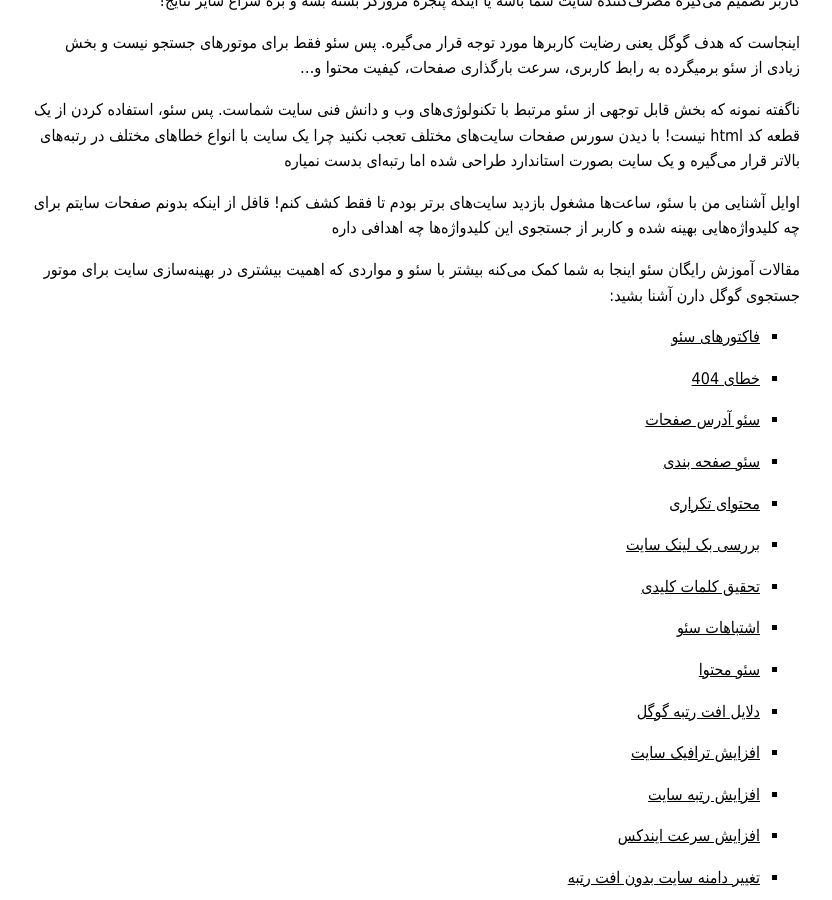
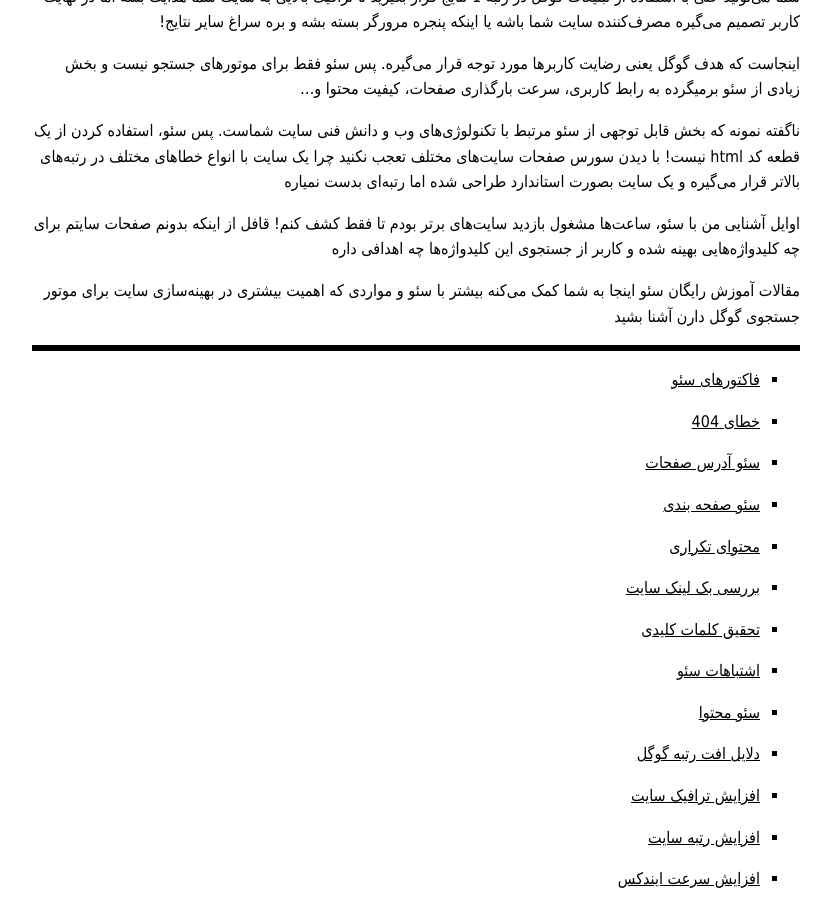
Before and after one commit to darkblog/darkblog.github.io, a Jekyll site: the page built from _posts/2021-5-27-seo.md, in a window 1280 px wide and 900 px high, scrolled down 621 px. Shown: the whole window, without its empty margins (224-1056 px from the left). Built offline with Jekyll 4.4.1, drawn with Linux system fonts in a browser that asks for light colours.

Commit message:
Update 2021-5-27-seo.md

```diff
--- a/_posts/2021-5-27-seo.md
+++ b/_posts/2021-5-27-seo.md
@@ -6,6 +6,8 @@
 سئو یا بهینه سازی سایت برای موتورهای جستجو شامل هر نوع تکنیک و روشی می‌شه که در نهایت منجر به صعود کلیدواژه‌ صفحات شما در نتایج موتورهای جستجو بشه
 
 <h2>سئو چیست؟ What is SEO</h2>
+
+***
 
 سئو مخفف فارسی شده SEO می‌شه که خودش مخفف Search Engine Optimization یعنی بهینه سازی برای موتورهای جستجو. در انگلیسی مثل ما سئو تلفظ نمی‌شه و تلفظ صحیحش اس‌ای‌او خوانده می‌شه. سئو برای موتورهای جستجوی مختلف تقریبا مشابه همدیگست اما قدرتمندترین موتور جستجوی دنیا یعنی گوگل، ترافیک بالایی از بازار رو سهم خودش کرده پس بهتره بگیم بهینه سازی برای موتور جستجوی گوگل
 
@@ -21,7 +23,9 @@
 
 اوایل آشنایی من با سئو، ساعت‌ها مشغول بازدید سایت‌های برتر بودم تا فقط کشف کنم! قافل از اینکه بدونم صفحات سایتم برای چه کلیدواژه‌هایی بهینه شده و کاربر از جستجوی این کلیدواژه‌ها چه اهدافی داره
 
-مقالات آموزش رایگان سئو اینجا به شما کمک می‌کنه بیشتر با سئو و مواردی که اهمیت بیشتری در بهینه‌سازی سایت برای موتور جستجوی گوگل دارن آشنا بشید:
+مقالات آموزش رایگان سئو اینجا به شما کمک می‌کنه بیشتر با سئو و مواردی که اهمیت بیشتری در بهینه‌سازی سایت برای موتور جستجوی گوگل دارن آشنا بشید
+
+***
 
 - [فاکتورهای سئو](https://ehsaider.ir/google-ranking-factors)
 
```
